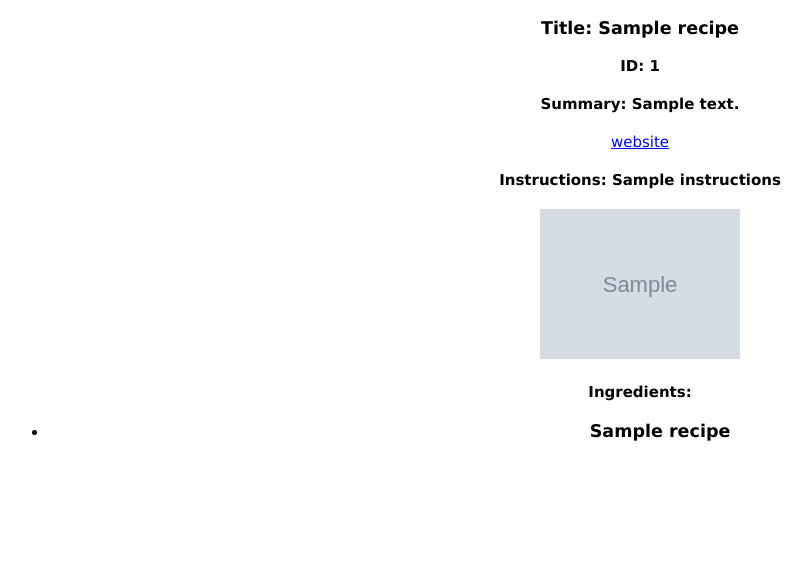
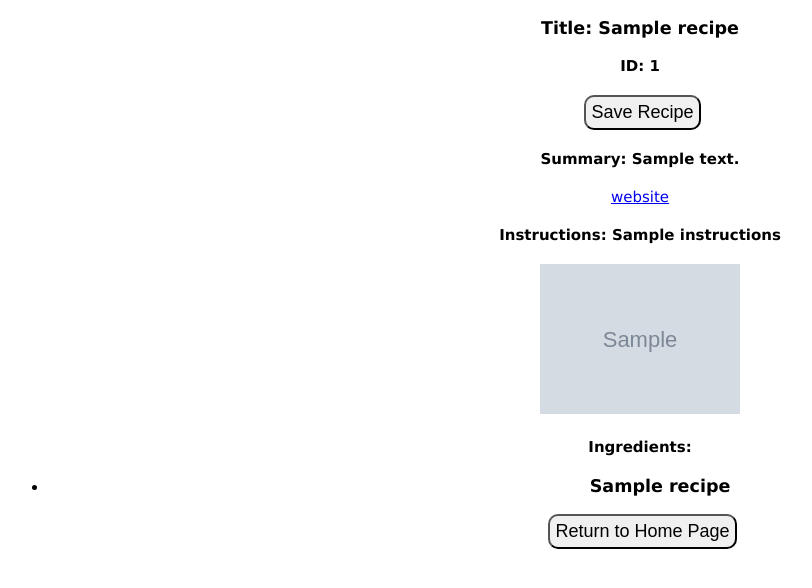
Before and after one commit to staticBytess/Recipe-APP, a Flask app: template flaskApp/templates/idInfo.html in a window 1280 px wide. Shown: the top 588 px of the page, without its empty margins (0-812 px from the left). Run offline with Flask 3, Linux system fonts and the light colour scheme; the template is opened without the code that fills it: most values are stand-ins (such as "Sample title", 1, 10 or a date in 2020); grey boxes marked "Sample" are stand-in pictures.

Commit message:
Added save recipe button

```diff
--- a/flaskApp/templates/id.html
+++ b/flaskApp/templates/id.html
@@ -6,6 +6,7 @@
     {% block content %}
     <h3>Title: {{recipe.title}}</h3>
     <h4>ID: {{recipe.id}}</h4>
+    <save-recipe></save-recipe>
     <h4>Summary: {{recipe.summary}}</h4>
     <a href={{recipe.website}}>website</a>
     <h4>Instructions: {{recipe.instructions}}</h4>
--- a/flaskApp/templates/idInfo.html
+++ b/flaskApp/templates/idInfo.html
@@ -7,6 +7,7 @@
 
     <h3>Title: {{recipe.title}}</h3>
     <h4>ID: {{recipe.id}}</h4>
+    <save-recipe></save-recipe>
     <h4>Summary: {{recipe.summary}}</h4>
     <a href={{recipe.website}}>website</a>
     <h4>Instructions: {{recipe.instructions}}</h4>
@@ -21,5 +22,5 @@
         {% endfor %}
 
     </ul>
-    <bottom-options></bottom-options>
+    <return-home></return-home>
     {% endblock content %}
--- a/flaskApp/templates/random.html
+++ b/flaskApp/templates/random.html
@@ -7,6 +7,7 @@
     <h1>Random Recipe</h1>
     <h3>Title: {{recipe.title}}</h3>
     <h4>ID: {{recipe.id}}</h4>
+    <save-recipe></save-recipe>
     <h4>Summary: {{recipe.summary}}</h4>
     <a href={{recipe.website}}>website</a>
     <h4>Instructions: {{recipe.instructions}}</h4>
```
